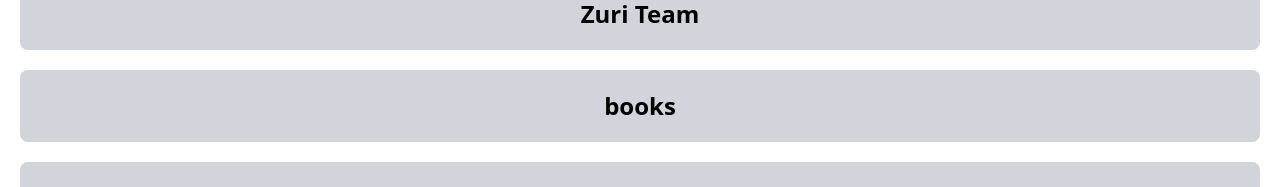
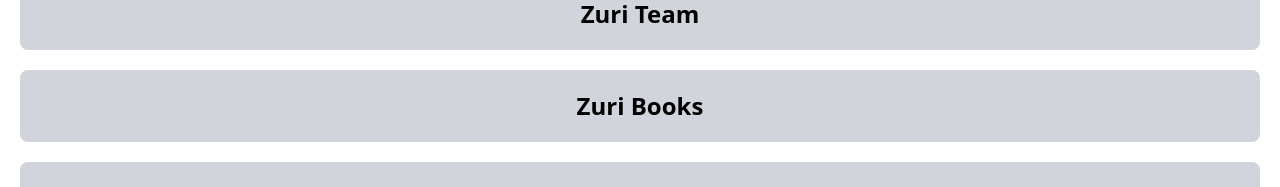
Before and after one commit to solex55/linktree-app, a React (Create React App) app: page / in a window 1280 px wide. Shown: the part 302-489 px from the top of the page. Built offline with nearby package versions, Linux system fonts and the light colour scheme.

Commit message:
Update Book link

```diff
--- a/src/components/Links.js
+++ b/src/components/Links.js
@@ -15,7 +15,7 @@ function Links () {
         {
           id: "books",
           url: "http://books.zuri.team",
-          content: "books"
+          content: "Zuri Books"
         },
         {
           id: "book__zuri",
```
